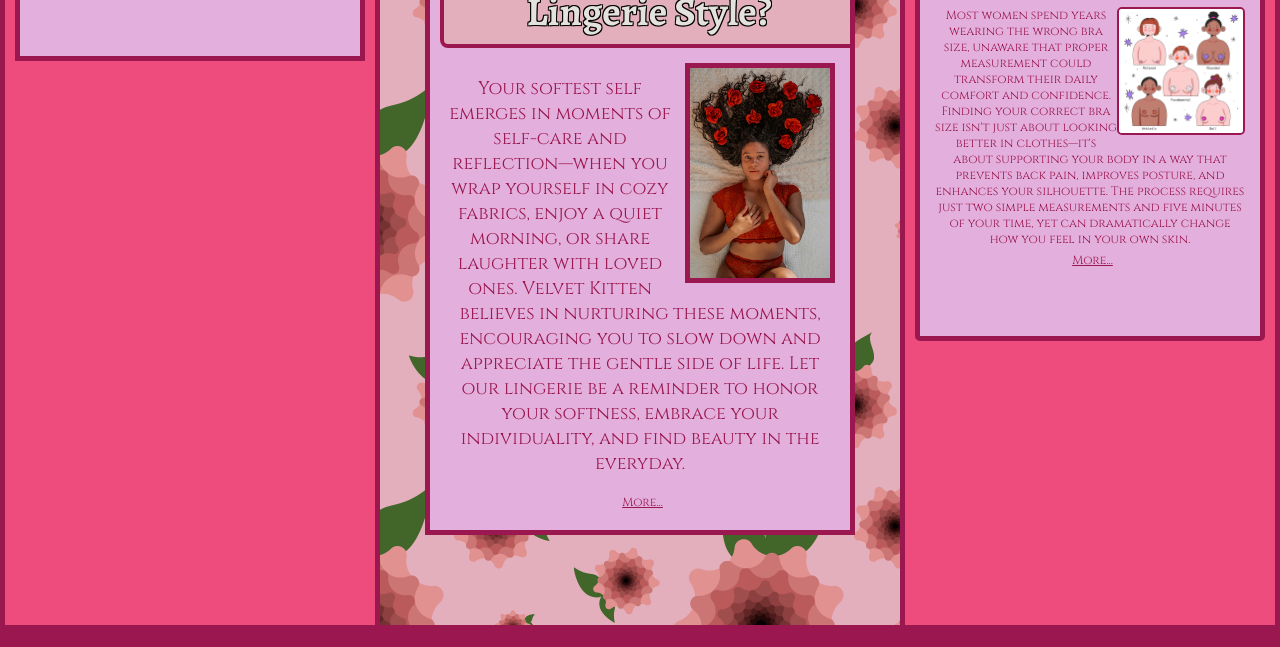
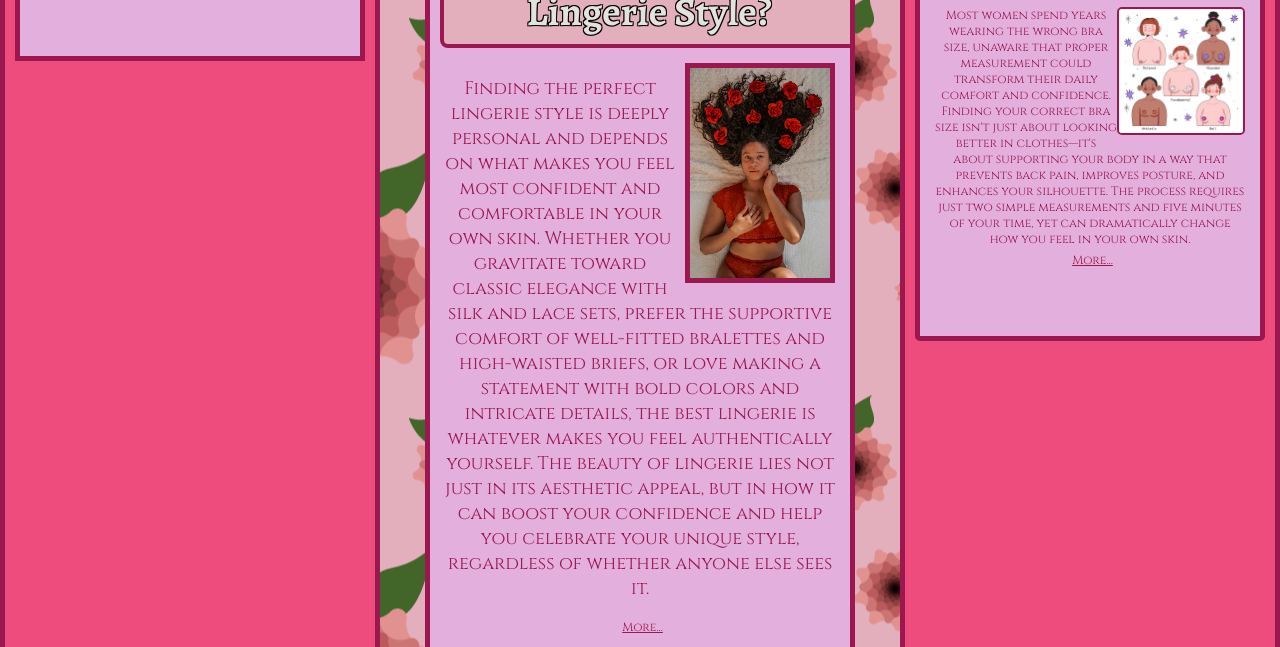
Before and after one commit to HeatherPorterDesigns/heather-porter-client-blog, a plain HTML site: page index.html in a window 1280 px wide. Shown: the part 1924-2571 px from the top of the page. Drawn offline with nearby package versions, Linux system fonts and the light colour scheme.

Commit message:
Update index.html

```diff
--- a/index.html
+++ b/index.html
@@ -68,10 +68,13 @@
             <h1>What is Your Favorite Lingerie Style?</h1>
             <img src="images/jennifer-marquez-IQF4KfN3E2E-unsplash.jpg" alt="Girl" class="styled-image">
             <p>
-                Your softest self emerges in moments of self-care and reflection—when you wrap yourself in cozy fabrics,
-                enjoy a quiet morning, or share laughter with loved ones. Velvet Kitten believes in nurturing these
-                moments, encouraging you to slow down and appreciate the gentle side of life. Let our lingerie be a
-                reminder to honor your softness, embrace your individuality, and find beauty in the everyday.
+                Finding the perfect lingerie style is deeply personal and depends on what makes you feel most confident
+                and comfortable in your own skin. Whether you gravitate toward classic elegance with silk and lace sets,
+                prefer the supportive comfort of well-fitted bralettes and high-waisted briefs, or love making a
+                statement with bold colors and intricate details, the best lingerie is whatever makes you feel
+                authentically yourself. The beauty of lingerie lies not just in its aesthetic appeal, but in how it can
+                boost your confidence and help you celebrate your unique style, regardless of whether anyone else sees
+                it.
             </p>
             <a href="#" class="aside1-more-link">More...</a>
         </div>
```
Lines whose indentation alone changed are shown as unchanged.
